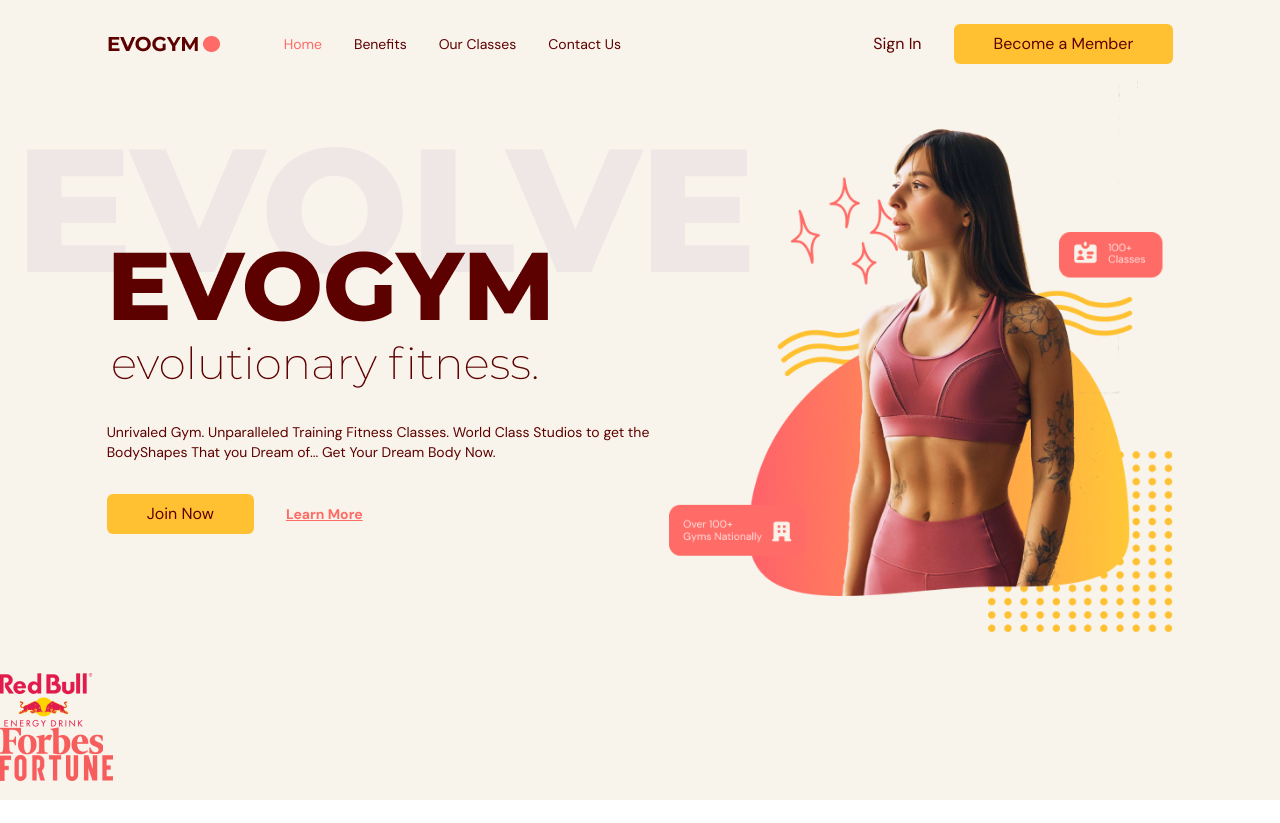
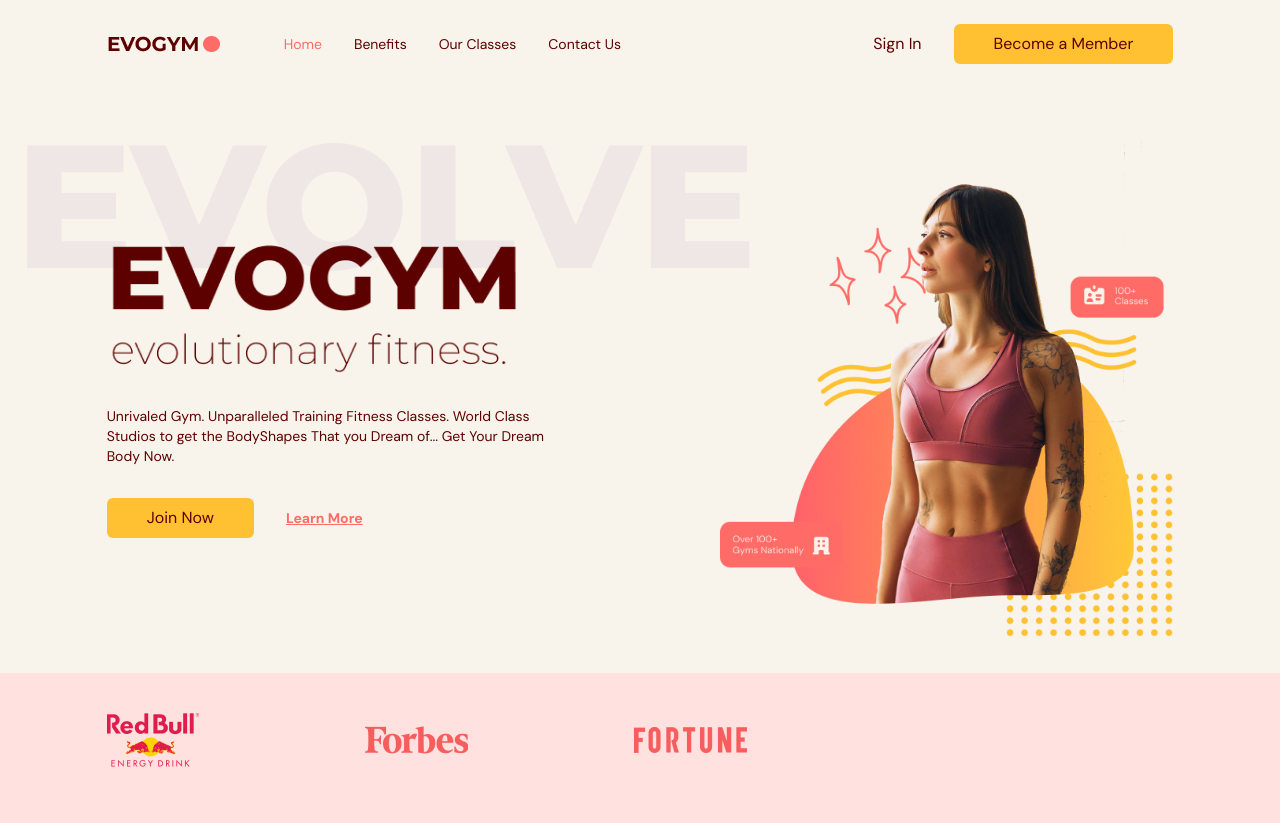
Before and after one commit to platisam/TS_FitnessApp, a React (Vite) app: page / in a window 1280 px wide. Before the commit the page ends 800 px from the top, so only its background shows below. Built offline with nearby package versions, Linux system fonts and the light colour scheme.

Commit message:
setting animation to Home page using framer-motion library

```diff
--- a/src/scenes/home/index.tsx
+++ b/src/scenes/home/index.tsx
@@ -7,6 +7,7 @@
 import SponsorFortune from "@/assets/SponsorFortune.png";
 import ActionButton from "@/shared/ActionButton";
 import AnchorLink from "react-anchor-link-smooth-scroll";
+import { motion } from "framer-motion";
 
 type Props = {
   setSelectedPage: (value: SelectedPage) => void;
@@ -18,11 +19,24 @@
   return (
     <section id="home" className="gap-16 bg-gray-20 py-10 md:h-full md:pb-0">
       {/* IMAGE AND MAIN HEADER */}
-      <div className="md:flex mx-auto w-5/6 items-center justify-center md:h-5/6">
+      <motion.div
+        className="md:flex mx-auto w-5/6 items-center justify-center md:h-5/6"
+        onViewportEnter={() => setSelectedPage(SelectedPage.Home)}
+      >
         {/* MAIN HEADER */}
         <div className="z-10 mt-32 md:basis-3/5">
           {/* HEADINGS */}
-          <div className="md:-mt-20">
+          <motion.div
+            className="md:-mt-20"
+            initial="hidden"
+            whileInView="visible"
+            viewport={{ once: true, amount: 0.5 }}
+            transition={{ duration: 0.5 }}
+            variants={{
+              hidden: { opacity: 0, x: -50 },
+              visible: { opacity: 1, x: 0 },
+            }}
+          >
             <div className="relative">
               <div className="before:absolute before:-top-20 before:-left-20 before:z-[-1] md:before:content-evolvetext">
                 <img src={HomePageText} alt="home-page-text" />
@@ -33,10 +47,20 @@
               Studios to get the BodyShapes That you Dream of... Get Your Dream
               Body Now.
             </p>
-          </div>
+          </motion.div>
 
           {/* ACTIONS */}
-          <div className="mt-8 flex items-center gap-8">
+          <motion.div
+            className="mt-8 flex items-center gap-8"
+            initial="hidden"
+            whileInView="visible"
+            viewport={{ once: true, amount: 0.5 }}
+            transition={{ delay: 0.2, duration: 0.5 }}
+            variants={{
+              hidden: { opacity: 0, x: -50 },
+              visible: { opacity: 1, x: 0 },
+            }}
+          >
             <ActionButton setSelectedPage={setSelectedPage}>
               Join Now
             </ActionButton>
@@ -47,20 +71,20 @@
             >
               <p>Learn More</p>
             </AnchorLink>
-          </div>
+          </motion.div>
         </div>
 
         {/* IMAGE */}
-        <div>
+        <div className="flex basis-3/5 justify-center z-10 md:ml-40 md:mt-16 md:justify-items-end">
           <img src={HomePageGraphic} alt="home-page-graphic" />
         </div>
-      </div>
+      </motion.div>
 
       {/* SPONSORS */}
       {isAboveMediumScreens && (
-        <div>
-          <div>
-            <div>
+        <div className="h-[150px] w-full bg-primary-100 py-10">
+          <div className="mx-auto w-5/6">
+            <div className="flex w-3/5 items-center justify-between gap-8">
               <img src={SponsorRedBull} alt="redbull-sponsor" />
               <img src={SponsorForbes} alt="forbes-sponsor" />
               <img src={SponsorFortune} alt="fortune-sponsor" />
```
